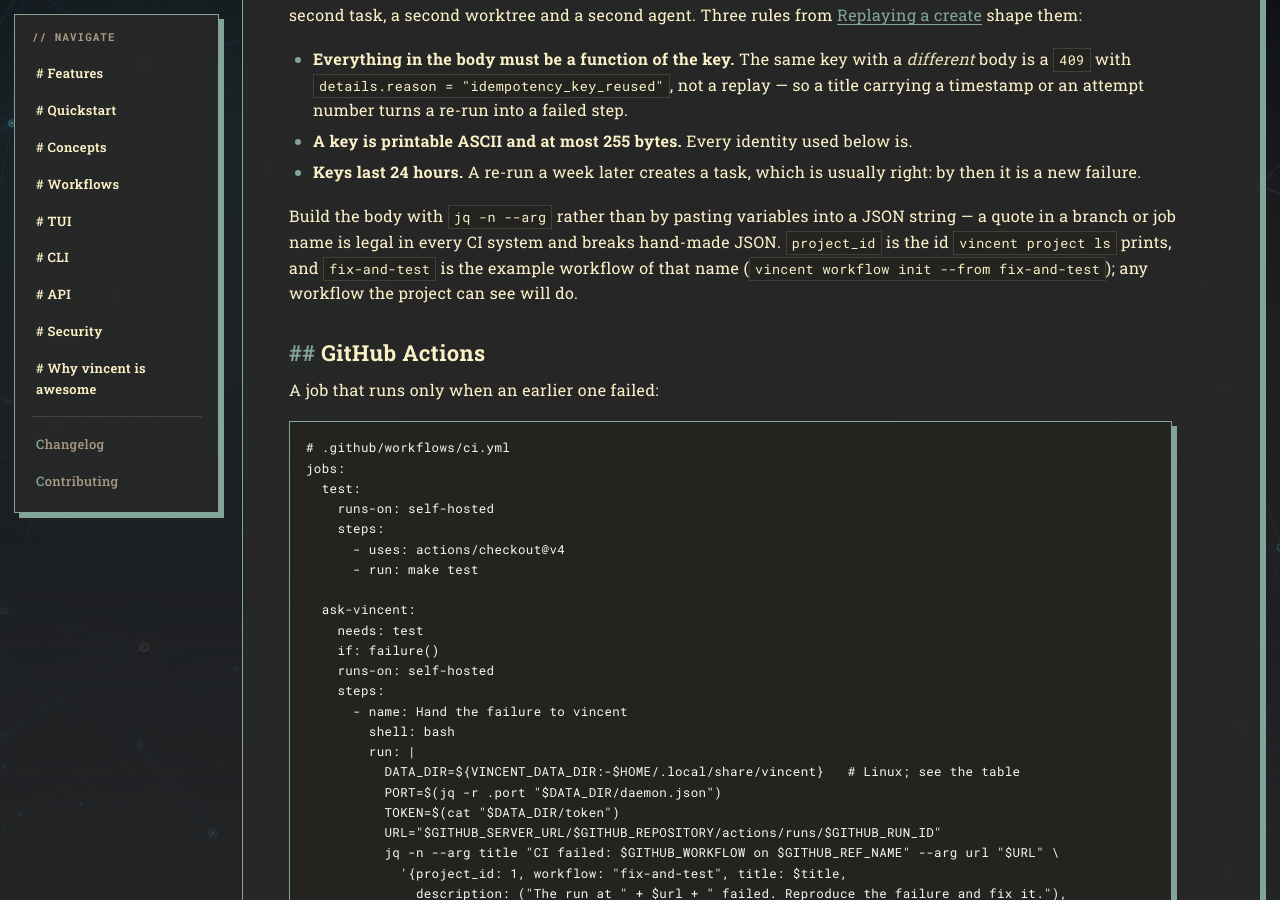
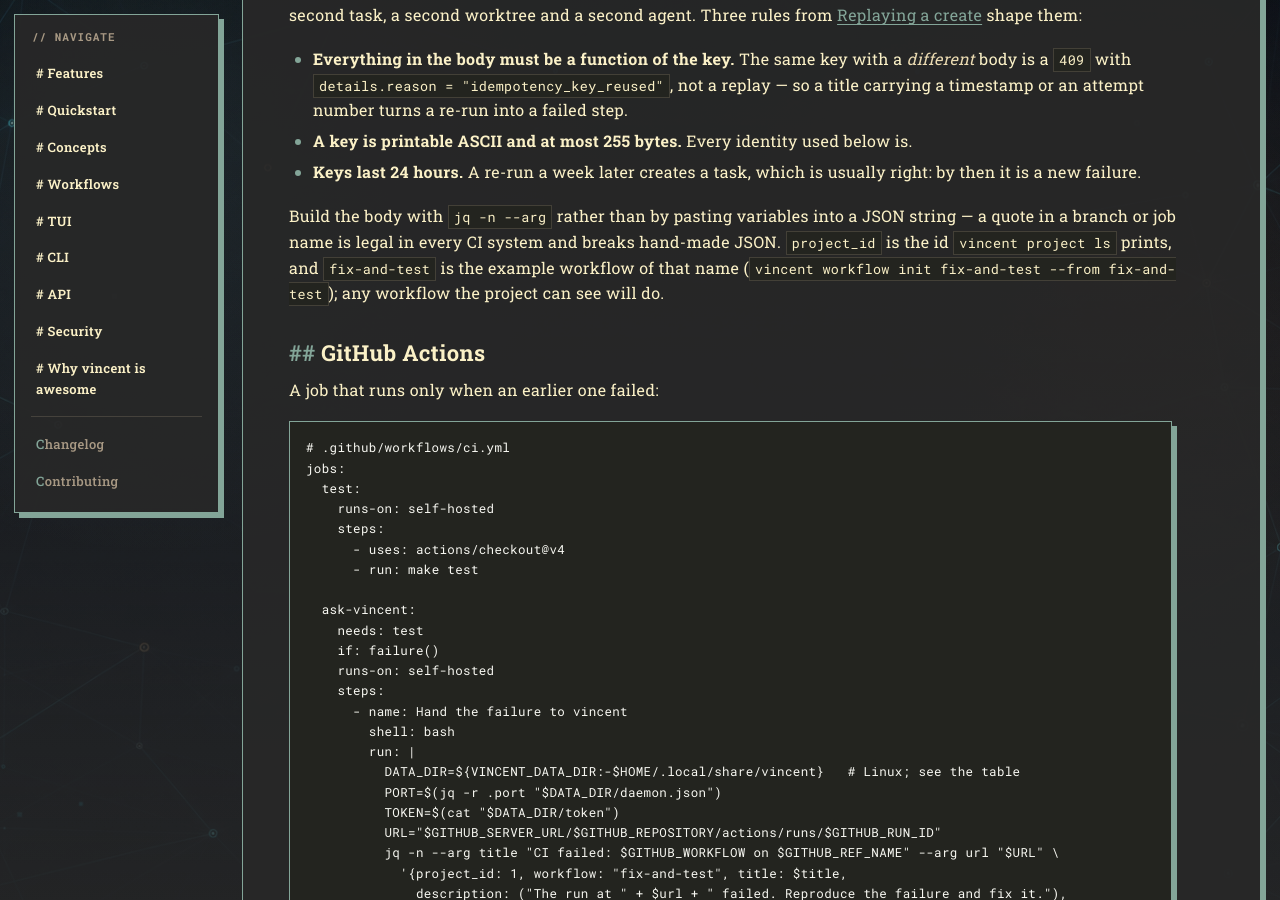
Before and after one commit to lezli01/vincent, a Jekyll site: the page built from docs/guides/scripting.md, in a window 1280 px wide and 900 px high, scrolled down 8627 px. Built offline with Jekyll 4.4.1, drawn with Linux system fonts in a browser that asks for light colours; our own code applies the rules of GitHub Pages for plain Markdown files.

Commit message:
docs(scripting): give workflow init the name it requires
`vincent workflow init` is `init <name>` with exactly one argument, so
the spelling the CI section offered, `init --from fix-and-test`, fails
with "accepts 1 arg(s), received 0". The snippets name the workflow
`fix-and-test`, so that is the name.

Co-Authored-By: Claude Opus 5 (1M context) <noreply@anthropic.com>

```diff
--- a/docs/guides/scripting.md
+++ b/docs/guides/scripting.md
@@ -421,8 +421,8 @@ Build the body with `jq -n --arg` rather than by pasting variables into a JSON
 string — a quote in a branch or job name is legal in every CI system and
 breaks hand-made JSON. `project_id` is the id `vincent project ls` prints, and
 `fix-and-test` is the example workflow of that name
-(`vincent workflow init --from fix-and-test`); any workflow the project can see
-will do.
+(`vincent workflow init fix-and-test --from fix-and-test`); any workflow the
+project can see will do.
 
 ### GitHub Actions
 
```
